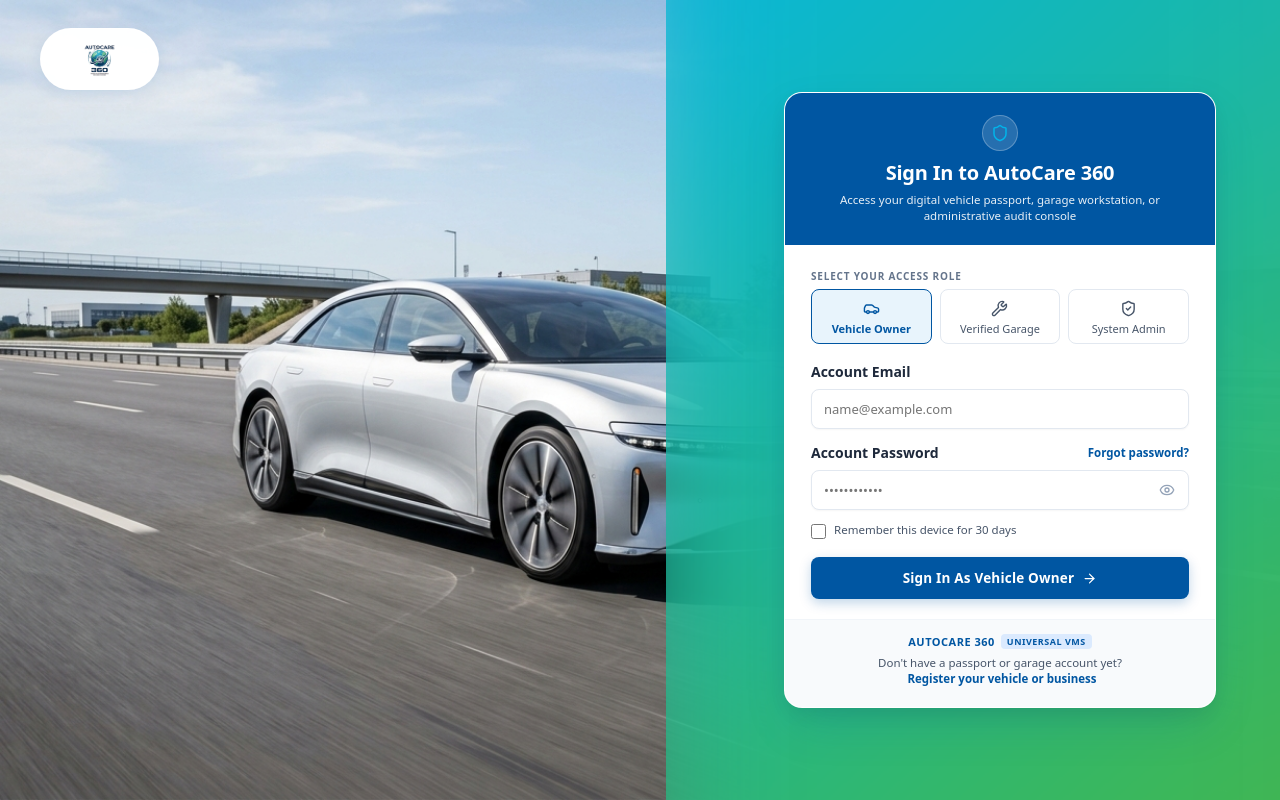
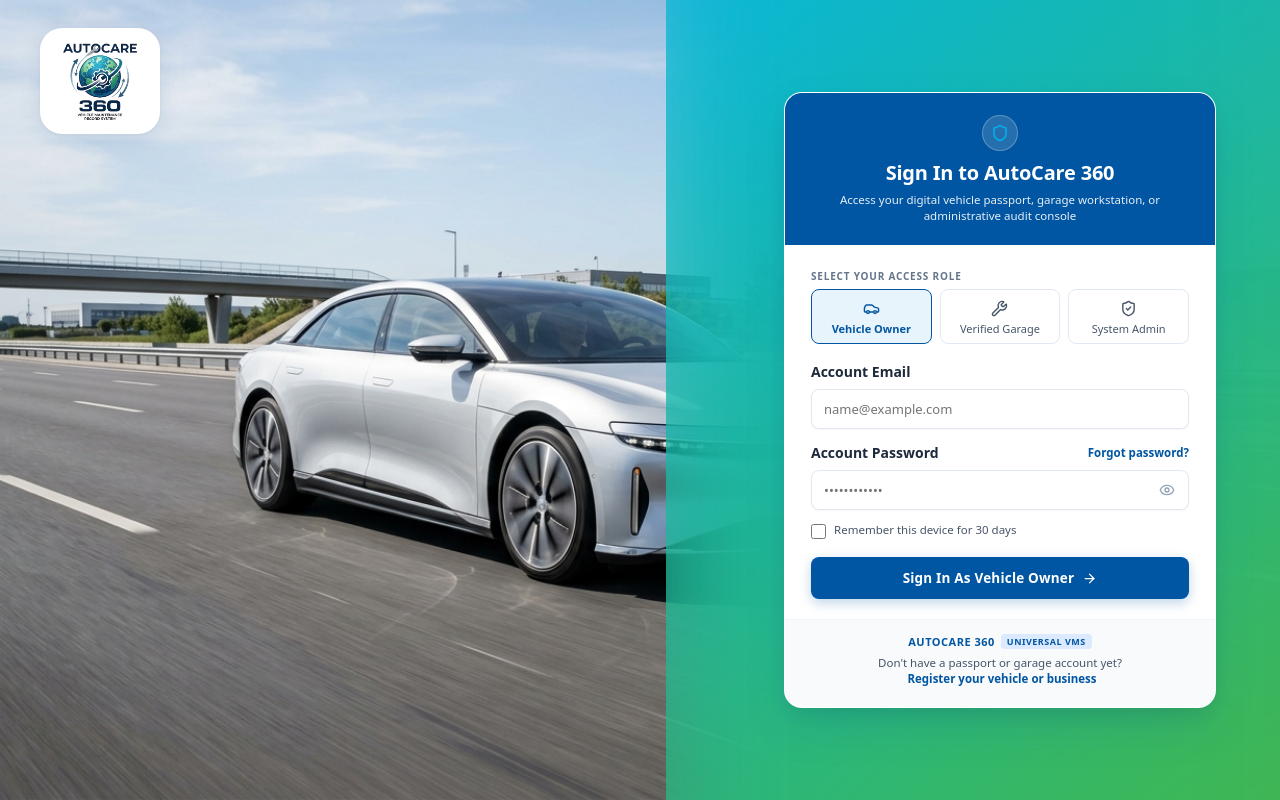
Before and after one commit to Akila-Liyanage/AutoCare-360, a React (Vite) app in the folder Frontend/: page /login in a window 1280 px wide. Built offline with nearby package versions, Linux system fonts and the light colour scheme.

Commit message:
updated web icon

```diff
--- a/Frontend/src/components/auth/AuthLayout.tsx
+++ b/Frontend/src/components/auth/AuthLayout.tsx
@@ -38,11 +38,13 @@
 
       {/* Official AutoCare 360 Logo Placement - Top Left */}
       <div className="autocare-auth-logo" aria-label="AutoCare 360 Logo">
-        <img
-          src={logoImg}
-          alt="AutoCare 360 - Universal Vehicle Maintenance Record System"
-          className="autocare-auth-logo-img"
-        />
+        <div className="autocare-auth-logo-wrap">
+          <img
+            src={logoImg}
+            alt="AutoCare 360 - Universal Vehicle Maintenance Record System"
+            className="autocare-auth-logo-img"
+          />
+        </div>
       </div>
 
       {/* Content Card Container */}
--- a/Frontend/src/styles/auth.css
+++ b/Frontend/src/styles/auth.css
@@ -68,25 +68,40 @@
   z-index: 10;
   display: flex;
   align-items: center;
-  background: rgba(255, 255, 255, 0.98);
-  padding: 8px 18px;
-  border-radius: 9999px;
-  box-shadow: 0 4px 16px rgba(0, 86, 162, 0.12);
-  border: 1px solid rgba(255, 255, 255, 0.9);
+  justify-content: center;
+  background: #ffffff;
+  padding: 10px 18px;
+  border-radius: 22px;
+  box-shadow: 0 4px 20px rgba(0, 86, 162, 0.12), 0 1px 4px rgba(0, 0, 0, 0.04);
+  border: 1px solid rgba(255, 255, 255, 0.95);
   transition: transform 0.2s ease, box-shadow 0.2s ease;
 }
 
 .autocare-auth-logo:hover {
-  transform: translateY(-1px);
-  box-shadow: 0 6px 20px rgba(0, 86, 162, 0.16);
+  transform: translateY(-2px);
+  box-shadow: 0 8px 24px rgba(0, 86, 162, 0.18);
+}
+
+.autocare-auth-logo-wrap {
+  position: relative;
+  width: 82px;
+  height: 84px;
+  overflow: hidden;
+  display: flex;
+  align-items: center;
+  justify-content: center;
 }
 
 .autocare-auth-logo-img {
-  height: 44px;
+  position: absolute;
+  top: 46.8%;
+  left: 50%;
+  transform: translate(-50%, -50%);
+  height: 112px;
   width: auto;
-  max-width: 170px;
+  max-width: none;
   display: block;
-  object-fit: contain;
+  pointer-events: none;
 }
 
 /* Content Pane containing the card */
```
